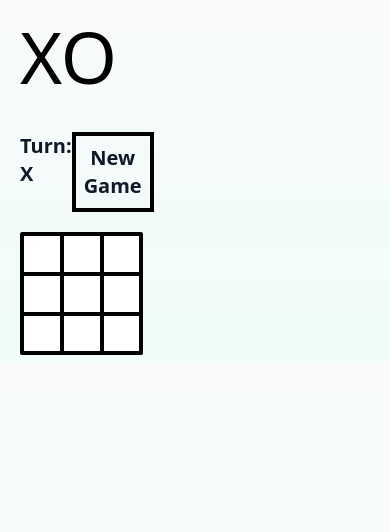
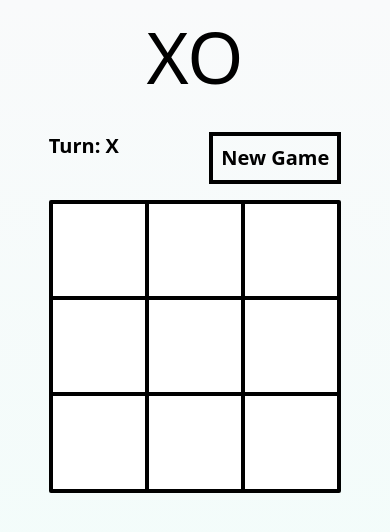
Before and after one commit to odelya-krief/x-o, a Next.js app: page / in a window 390 px wide. Shown: the top 532 px of the page. Built offline with nearby package versions, Linux system fonts and the light colour scheme.

Commit message:
board: make UI responsive.

```diff
--- a/src/app/layout.tsx
+++ b/src/app/layout.tsx
@@ -16,9 +16,8 @@ export default function RootLayout({
 }) {
   return (
     <html lang="en">
-      <body className="bg-gradient-to-b from-gray-50 to-teal-50 flex flex-col gap-10 ml-5 mt-5 h-full">
+      <body className="bg-gradient-to-b from-gray-50 to-teal-50 flex flex-col gap-10 items-center pt-5 h-screen w-screen">
         <h1 className="text-7xl text-black font-sans">XO</h1>
-
         {children}
       </body>
     </html>
--- a/src/app/page.tsx
+++ b/src/app/page.tsx
@@ -4,9 +4,5 @@ import BoardComponent from "@/components/board";
 import Image from "next/image";
 
 export default function Home() {
-  return (
-    <div className="flex flex-col justify-center">
-      <BoardComponent></BoardComponent>
-    </div>
-  );
+  return <BoardComponent />;
 }
--- a/src/components/board.tsx
+++ b/src/components/board.tsx
@@ -71,7 +71,7 @@ const BoardComponent = () => {
   };
 
   return (
-    <div className="text-gray-900 font-bold text-xl mb-2 h-full w-2/6 flex flex-col gap-5">
+    <div className="flex flex-col w-3/4 xl:w-1/3 font-sans text-black text-xl font-bold gap-4">
       <div className="flex flex-row justify-between">
         <div>Turn: {gameState.turn}</div>
         <button
```
